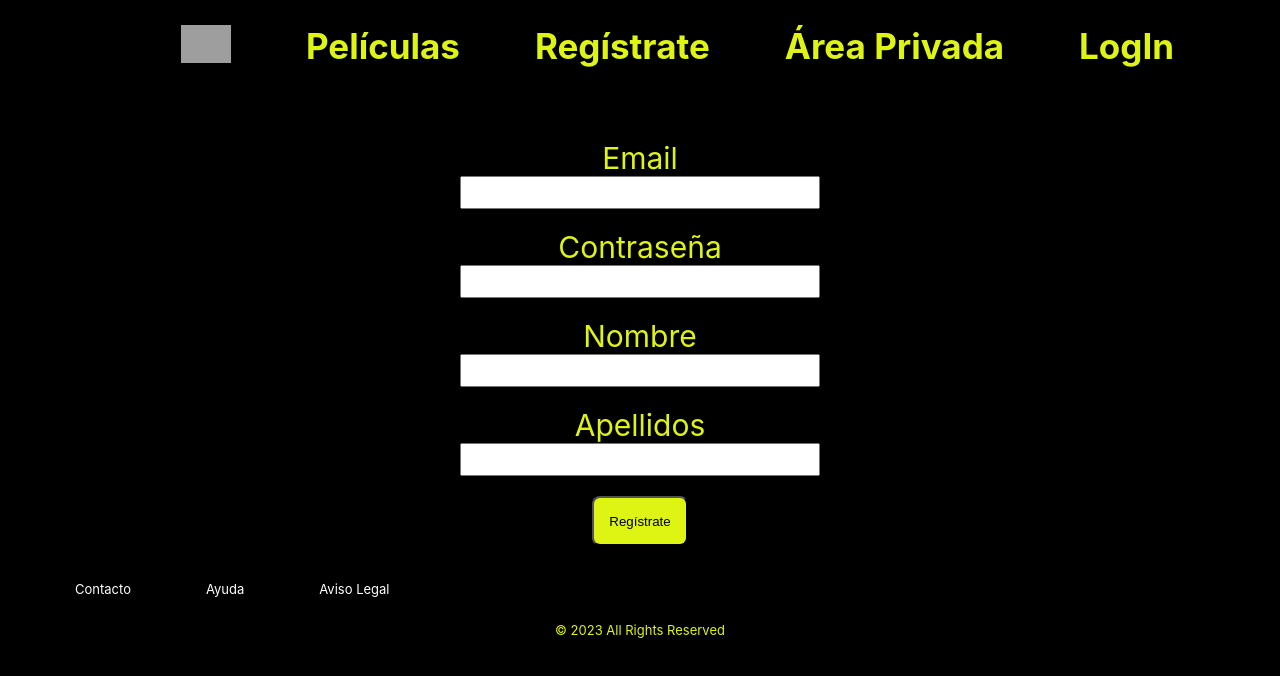
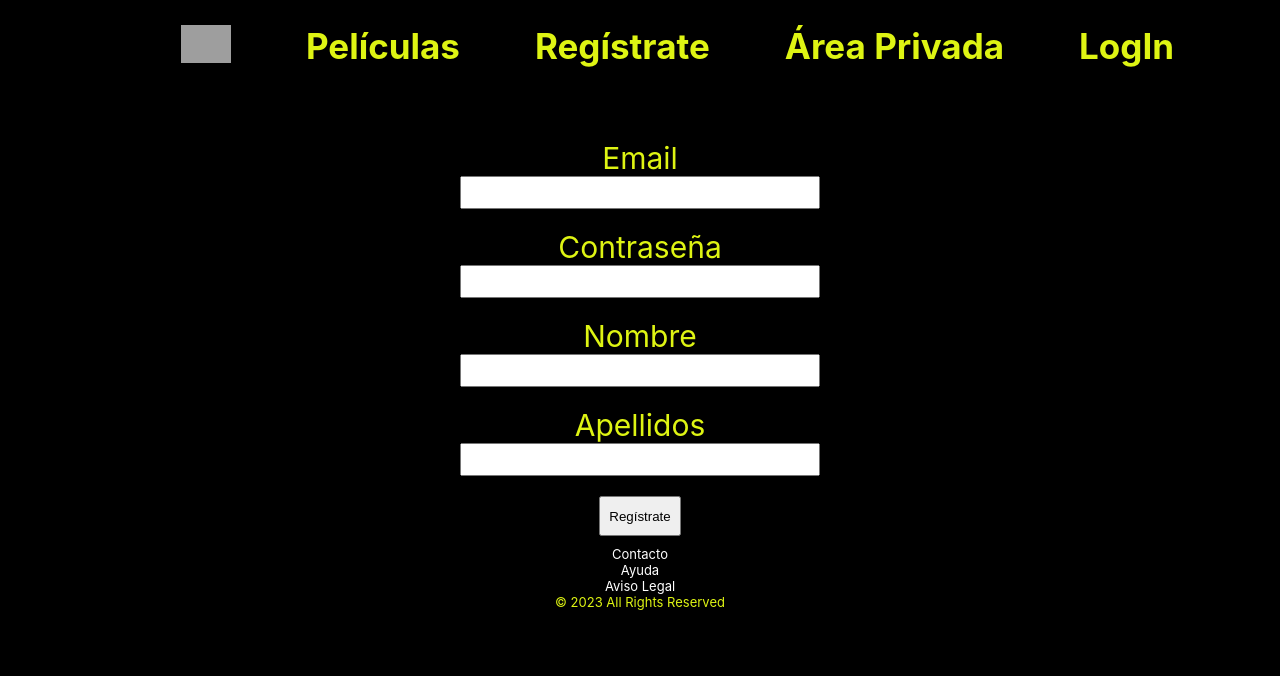
Before and after one commit to Alextrat/proyecto-final, a React (Create React App) app: page /register in a window 1280 px wide. Shown: the top 676 px of the page. Built offline with nearby package versions, Linux system fonts and the light colour scheme; data requests are answered from the project's data file; grey boxes are pictures that could not be loaded.

Commit message:
feat estilos

```diff
--- a/src/components/FooterComponent/FooterComponent.js
+++ b/src/components/FooterComponent/FooterComponent.js
@@ -16,15 +16,16 @@ const FooterComponent = () => {
 return (
 
     <footer className={styles.Footer}>
-            <div className={styles.FooterContainer}>
+        <div className={styles.FooterContainerP}>
+            <nav className={styles.FooterNav}>
 
-                    <nav className={styles.FooterNav}>
-                        <ul className={styles.FooterUl}>
-                            <li className={styles.FooterLi}><a className={styles.FooterA} a href='/'>Contacto</a></li>
-                            <li className={styles.FooterLi}><a className={styles.FooterA} a href='/'>Ayuda</a></li>
-                            <li className={styles.FooterLi}><a className={styles.FooterA} a href='/'>Aviso Legal</a></li>
-                        </ul>
+                    <p className={styles.FooterP}><a className={styles.FooterA} a href='/'>Contacto</a></p>
+                    <p className={styles.FooterP}><a className={styles.FooterA} a href='/'>Ayuda</a></p>
+                    <p className={styles.FooterP}><a className={styles.FooterA} a href='/'>Aviso Legal</a></p>
+
             </nav>
+
+
 
         {/*  <nav className={styles.SocialNav}>
             <ul className={styles.SocialUl}>
@@ -34,7 +35,9 @@ return (
                 <li className={styles.SocialLi}><a className={styles.SocialA} a href='/'><FaFontAwesome icon={FaGithub} /></a></li>
             </ul>
             </nav> */ }
+
         </div>
+
         <div className={styles.CopyrightSection}>
             <p className={styles.CopyrightP}>© {getCurrentYear()} All Rights Reserved</p>
         </div>
--- a/src/components/NavComponent/NavComponent.js
+++ b/src/components/NavComponent/NavComponent.js
@@ -11,7 +11,8 @@ const NavComponent = ({authenticated, logoutUser}) => (
       <li className={styles.NavLi}><Link className={styles.NavA} to ="/gallery">Películas</Link></li>
       <li className={styles.NavLi}><Link className={styles.NavA} to ="/register">Regístrate</Link></li>
       <li className={styles.NavLi}><Link className={styles.NavA} to ="/private">Área Privada</Link></li>
-      {authenticated ? (<li className={styles.NavLi}><Link className={styles.NavA} onClick={logoutUser}>| LogOut | </Link></li>) :
+      {authenticated ?
+      (<li className={styles.NavLi}><Link className={styles.NavA} onClick={logoutUser}>| LogOut | </Link></li>) :
       (<li className={styles.NavLi}><Link className={styles.NavA} to ="/login">LogIn</Link></li>)}
 
 
--- a/src/components/PrivateComponent/PrivateComponent.js
+++ b/src/components/PrivateComponent/PrivateComponent.js
@@ -7,24 +7,24 @@ const PrivateComponent = ({user}) => {
 
 
   return (
-    <div>
-      <form>
-        <fieldset>
-          <legend>
-            Datos personales
+    <div className={styles.PrivateContainer}>
+      <form className={styles.PrivateForm}>
+      <h1 className={styles.Saludo}> Hola {user.name} </h1>
+        <fieldset className={styles.PrivateFieldset}>
+          <legend className={styles.PrivateLegend}>
+            Tus datos personales son:
           </legend>
-          <label>Nombre:</label>
-          <input defaultValue={user.name}/>
+          <label className={styles.PrivateLabel}>Nombre:</label>
+          <input className={styles.PrivateInput} defaultValue={user.name}/>
           <br></br>
-          <label>Apellido:</label>
-          <input defaultValue={user.surname}/>
+          <label className={styles.PrivateLabel}>Apellido:</label>
+          <input className={styles.PrivateInput} defaultValue={user.surname}/>
           <br></br>
-          <label>Email:</label>
-          <input defaultValue={user.email}/>
+          <label className={styles.PrivateLabel}>Email:</label>
+          <input className={styles.PrivateInput} defaultValue={user.email}/>
           <br></br>
-          <label>Id:</label>
-          <input defaultValue={user.id}/>
         </fieldset>
+        <button className={styles.ButtonReg} type="button">OK</button>
       </form>
     </div>
   )
--- a/src/components/PrivateComponent/PrivateComponent.module.css
+++ b/src/components/PrivateComponent/PrivateComponent.module.css
@@ -0,0 +1,82 @@
+.PrivateContainer {
+
+}
+
+.Saludo {
+    padding-bottom: 30px;
+
+}
+
+.PrivateFieldset{
+    border: 2px;
+
+}
+
+.PrivateLegend {
+    font-size: 24px;
+    margin-bottom: 20px;
+}
+.PrivateForm {
+    width: 400px;
+    margin-top: 80px;
+    margin-bottom: 80px;
+
+}
+
+.PrivateLabel {
+
+    margin-bottom: 30px;
+    margin-top: 30px;
+    font-size: 30px;
+    font-weight:normal;
+
+    color: purple;
+}
+
+.PrivateInput {
+    margin-top: 20px;
+    padding: 7px;
+    box-sizing: border-box;
+    text-align: center;
+    font-size: 24px;
+    color: white;
+    background-color: black;
+}
+
+.PrivateButton {
+    background: black;
+    cursor:pointer;
+    border: none;
+    padding: 16px 32px;
+    color: #FFF;
+    font-size: 24px;
+    font-weight: bold;
+    position: relative;
+    border-radius: 12px;
+}
+button::before {
+    content: "";
+    position: absolute;
+    top:0;
+    left: 0;
+    z-index: -1;
+    width: 100%;
+    height: 100%;
+    background: linear-gradient(45deg, red,blue,deeppink,blue,red, blue, deepin
+    ,blue);
+    background-size: 800%;
+    border-radius: 10px;
+    filter: blur(8px);
+    animation: glowing 20s linear infinite;
+}
+@keyframes glowing {
+    0% {
+        background-position: 0 0;
+    }
+    50% {
+        background-position: 400% 0;
+    }
+    100% {
+        background-position: 0 0;
+    }
+}
--- a/src/components/RegisterComponent/RegisterComponent.js
+++ b/src/components/RegisterComponent/RegisterComponent.js
@@ -45,7 +45,7 @@ const RegisterComponent = ({registerUser}) => {
         <input type='text' id='lastname' value={FormUser.lastname} onChange={handleInput}></input>
       </div>
     </div>
-    <button className={styles.ButtonReg} type='submit'>Regístrate</button>
+    <button className={styles.PrivateButton} type='submit'>Regístrate</button>
     </form>
     </div>
   )
```
Lines whose indentation alone changed are shown as unchanged.
